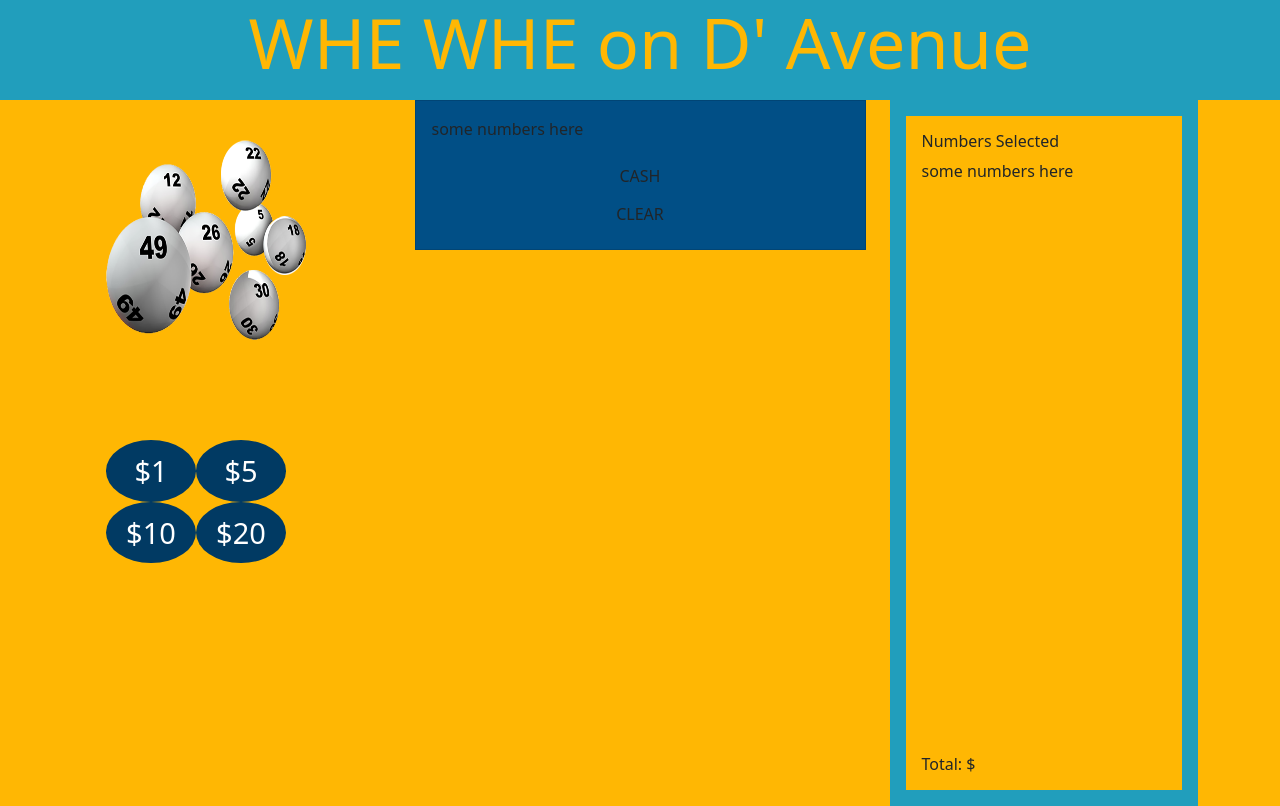
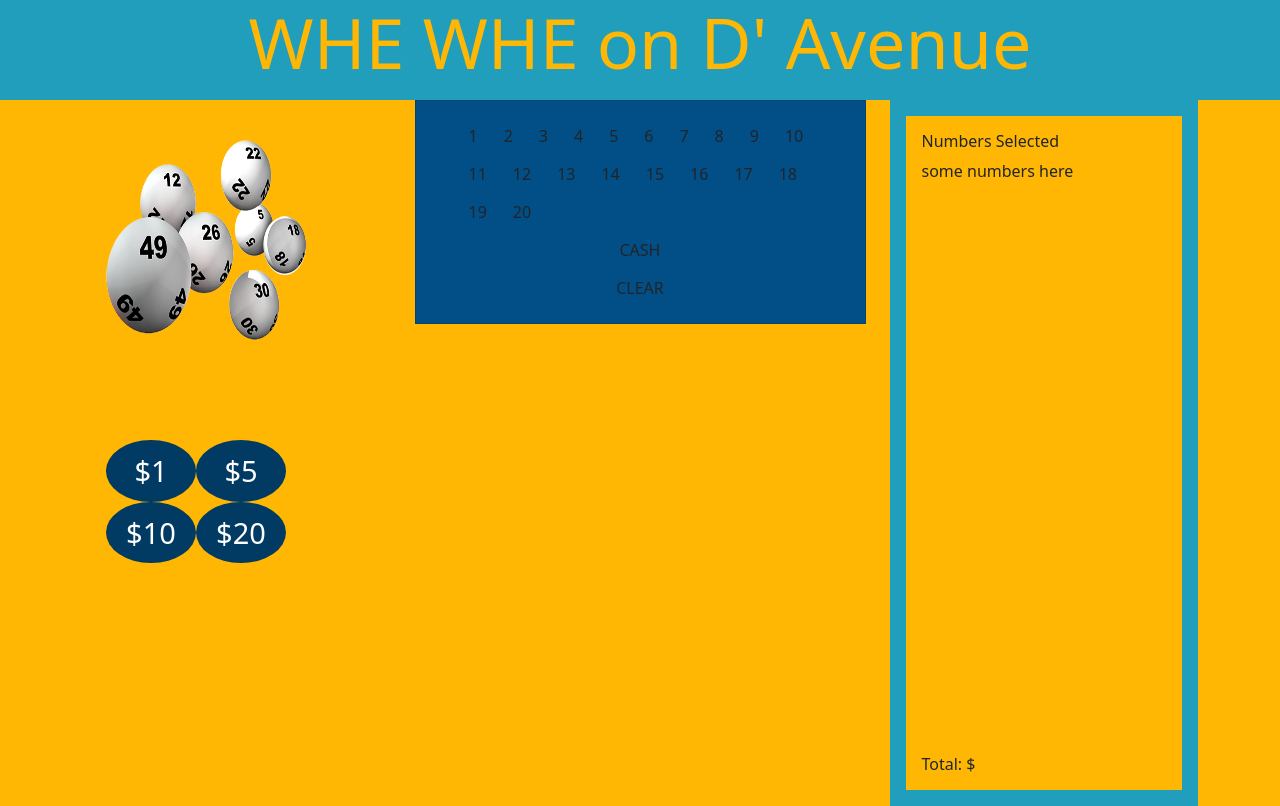
Before and after one commit to ElisaNgLi/LotteryCash, a React (Create React App) app: page / in a window 1280 px wide. Built offline with nearby package versions, Linux system fonts and the light colour scheme.

Commit message:
Update design

```diff
--- a/src/component/Ticket.js
+++ b/src/component/Ticket.js
@@ -2,19 +2,31 @@ import React from "react";
 
 import "../css/Ticket.css";
 const Ticket = (props) => {
+  //Generate the ticket number 1-20
+  const ticketNumber = [...Array(20).keys()].map((i) => i + 1);
+
   return (
     <div id="ticket-container" className="card">
       <div className="card-body">
-        <div>
-          <p>some numbers here</p>
+        <div className="container">
+          {ticketNumber.map((value) => (
+            <button
+              key={value.toString()}
+              id="number-container"
+              type="button"
+              className="btn"
+            >
+              {value}
+            </button>
+          ))}
         </div>
         <div className="container">
           <div className="row">
-            <button type="button" className="btn">
+            <button id="button-con" type="button" className="btn">
               {" "}
               CASH
             </button>
-            <button type="button" className="btn">
+            <button id="button-con" type="button" className="btn">
               {" "}
               CLEAR
             </button>
```
